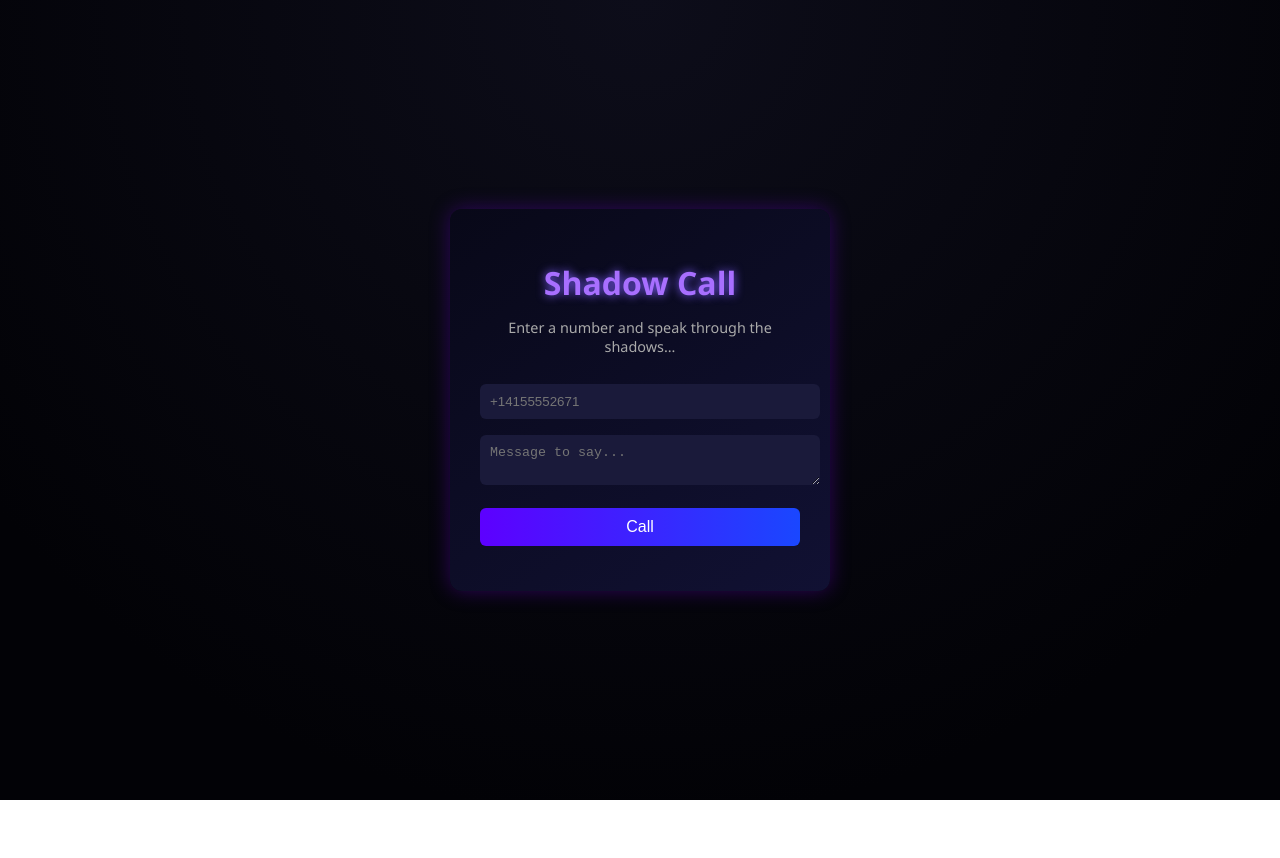
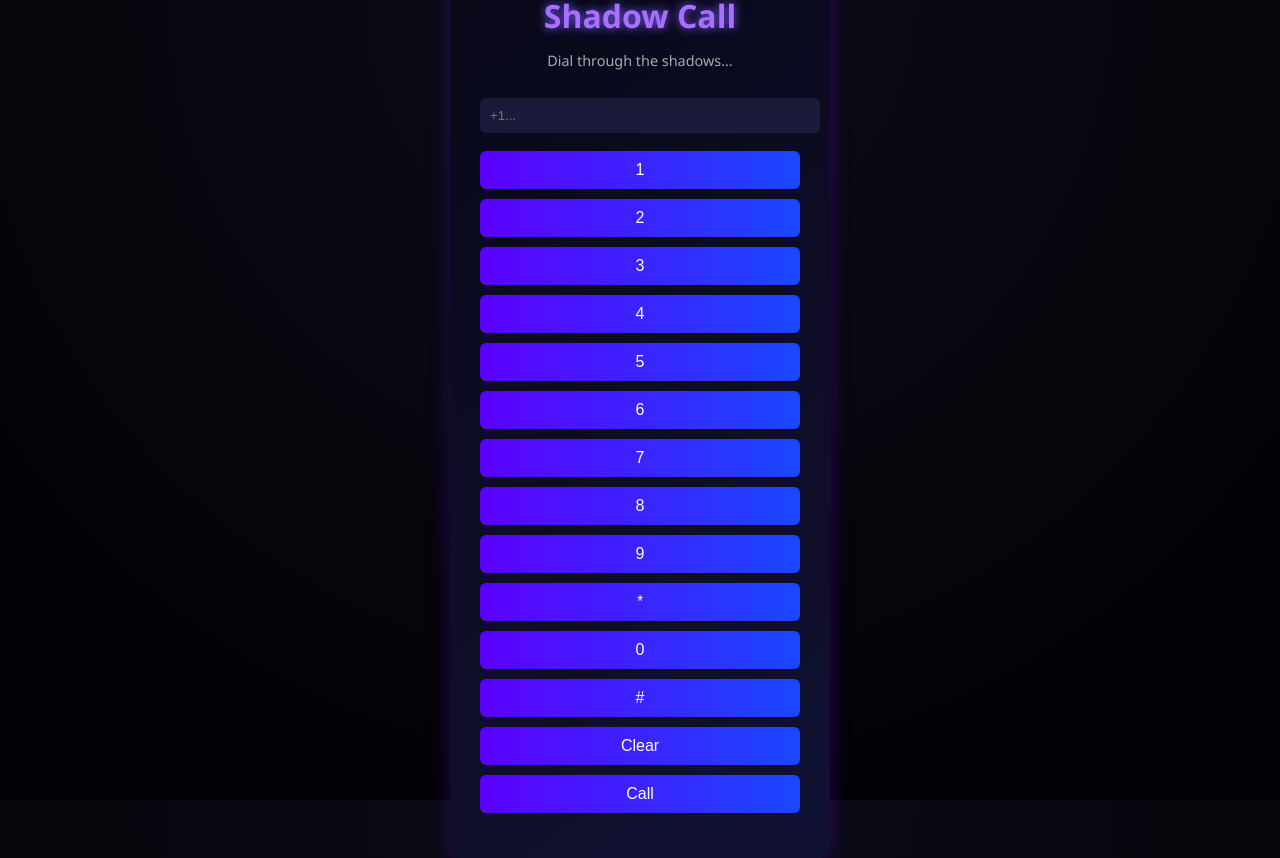
Before and after one commit to HitBoyXx23-dev/shadow-call, a website: page public/index.html in a window 1280 px wide. Before the commit the page ends 800 px from the top, so only its background shows below. Drawn offline with Linux system fonts and the light colour scheme.

Commit message:
Update index.html

```diff
--- a/public/index.html
+++ b/public/index.html
@@ -9,11 +9,38 @@
 <body>
   <div class="container">
     <h1>Shadow Call</h1>
-    <p class="tagline">Enter a number and speak through the shadows...</p>
+    <p class="tagline">Dial through the shadows...</p>
 
-    <input id="phone" type="text" placeholder="+14155552671" />
-    <textarea id="message" placeholder="Message to say..."></textarea>
-    <button id="callBtn">Call</button>
+    <input id="phone" type="text" placeholder="+1..." readonly />
+
+    <div class="dialpad">
+      <div class="row">
+        <button class="digit">1</button>
+        <button class="digit">2</button>
+        <button class="digit">3</button>
+      </div>
+      <div class="row">
+        <button class="digit">4</button>
+        <button class="digit">5</button>
+        <button class="digit">6</button>
+      </div>
+      <div class="row">
+        <button class="digit">7</button>
+        <button class="digit">8</button>
+        <button class="digit">9</button>
+      </div>
+      <div class="row">
+        <button class="digit">*</button>
+        <button class="digit">0</button>
+        <button class="digit">#</button>
+      </div>
+    </div>
+
+    <div class="controls">
+      <button id="clearBtn" class="control-btn">Clear</button>
+      <button id="callBtn" class="call-btn">Call</button>
+    </div>
+
     <div id="status"></div>
   </div>
 
```
